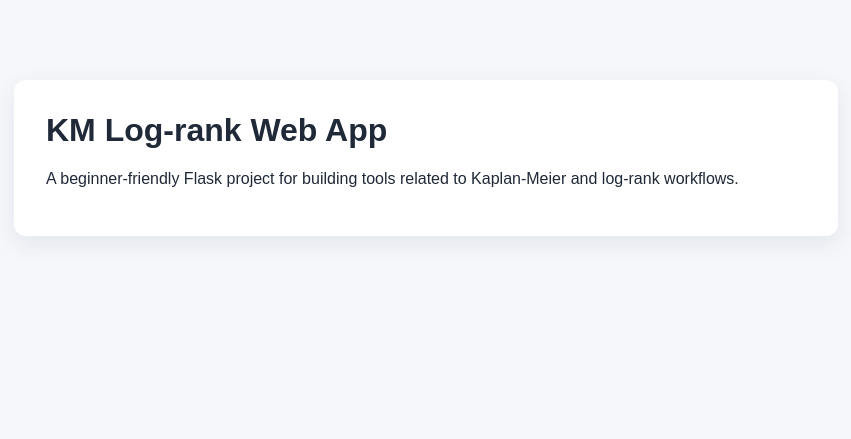
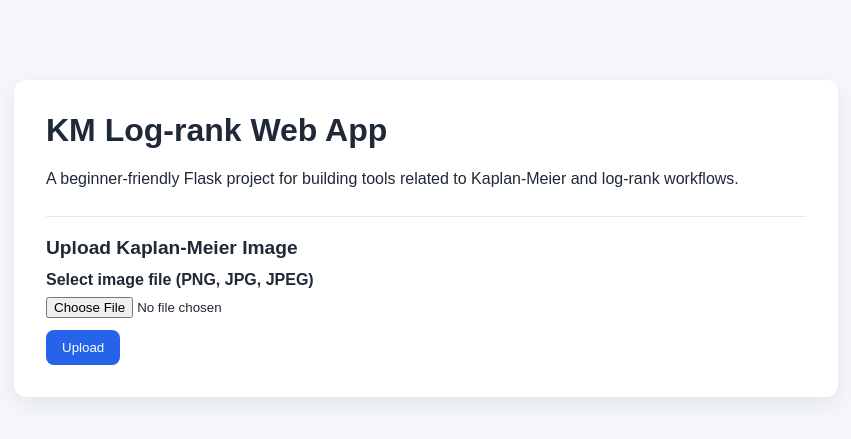
Before and after one commit to Scott-Zhu/km-logrank-webapp, a Flask app: page / in a window 1280 px wide. Shown: the top 439 px of the page, without its empty margins (214-1065 px from the left). Run offline with Flask 3, Linux system fonts and the light colour scheme.

Commit message:
Add homepage image upload flow with validation

```diff
--- a/app.py
+++ b/app.py
@@ -1,7 +1,24 @@
-from flask import Flask, render_template
+from pathlib import Path
+
+from flask import Flask, flash, redirect, render_template, request, url_for
+from werkzeug.utils import secure_filename
 
 # Create the Flask application object.
 app = Flask(__name__)
+app.config["SECRET_KEY"] = "dev-secret-key"
+app.config["UPLOAD_FOLDER"] = Path("uploads")
+app.config["ALLOWED_EXTENSIONS"] = {"png", "jpg", "jpeg"}
+
+# Ensure upload destination exists.
+app.config["UPLOAD_FOLDER"].mkdir(parents=True, exist_ok=True)
+
+
+def is_allowed_file(filename: str) -> bool:
+    """Return True when filename has an allowed image extension."""
+    if "." not in filename:
+        return False
+    extension = filename.rsplit(".", 1)[1].lower()
+    return extension in app.config["ALLOWED_EXTENSIONS"]
 
 
 @app.route("/")
@@ -10,6 +27,31 @@ def home():
     return render_template("index.html")
 
 
+@app.route("/upload", methods=["POST"])
+def upload_image():
+    """Handle image uploads from the homepage form."""
+    if "image_file" not in request.files:
+        flash("No file was provided. Please choose an image file.", "error")
+        return redirect(url_for("home"))
+
+    file = request.files["image_file"]
+
+    if not file.filename:
+        flash("No file selected. Please choose an image file.", "error")
+        return redirect(url_for("home"))
+
+    if not is_allowed_file(file.filename):
+        flash("Unsupported file type. Please upload a PNG, JPG, or JPEG file.", "error")
+        return redirect(url_for("home"))
+
+    filename = secure_filename(file.filename)
+    destination = app.config["UPLOAD_FOLDER"] / filename
+    file.save(destination)
+
+    flash(f"Upload successful: {filename}", "success")
+    return redirect(url_for("home"))
+
+
 if __name__ == "__main__":
     # debug=True reloads automatically while you are developing.
     app.run(debug=True)
--- a/static/styles.css
+++ b/static/styles.css
@@ -18,3 +18,58 @@ body {
 h1 {
   margin-top: 0;
 }
+
+.upload-card {
+  margin-top: 28px;
+  padding-top: 20px;
+  border-top: 1px solid #e5e7eb;
+}
+
+.upload-card h2 {
+  margin: 0 0 12px;
+  font-size: 1.2rem;
+}
+
+label {
+  display: block;
+  margin-bottom: 8px;
+  font-weight: 600;
+}
+
+input[type="file"] {
+  display: block;
+  margin-bottom: 12px;
+}
+
+button {
+  border: 0;
+  border-radius: 8px;
+  background: #2563eb;
+  color: #ffffff;
+  padding: 10px 16px;
+  cursor: pointer;
+}
+
+button:hover {
+  background: #1d4ed8;
+}
+
+.messages {
+  margin-top: 16px;
+}
+
+.message {
+  margin: 0 0 10px;
+  padding: 10px 12px;
+  border-radius: 8px;
+}
+
+.message-success {
+  background: #dcfce7;
+  color: #166534;
+}
+
+.message-error {
+  background: #fee2e2;
+  color: #991b1b;
+}
--- a/templates/index.html
+++ b/templates/index.html
@@ -13,6 +13,25 @@
         A beginner-friendly Flask project for building tools related to
         Kaplan-Meier and log-rank workflows.
       </p>
+
+      {% with messages = get_flashed_messages(with_categories=true) %}
+      {% if messages %}
+      <section aria-live="polite" class="messages">
+        {% for category, message in messages %}
+        <p class="message message-{{ category }}">{{ message }}</p>
+        {% endfor %}
+      </section>
+      {% endif %}
+      {% endwith %}
+
+      <section class="upload-card">
+        <h2>Upload Kaplan-Meier Image</h2>
+        <form action="{{ url_for('upload_image') }}" method="post" enctype="multipart/form-data">
+          <label for="image_file">Select image file (PNG, JPG, JPEG)</label>
+          <input id="image_file" name="image_file" type="file" accept=".png,.jpg,.jpeg,image/png,image/jpeg" />
+          <button type="submit">Upload</button>
+        </form>
+      </section>
     </main>
   </body>
 </html>
```
Also changed, not shown: README.md, 1 other file.
